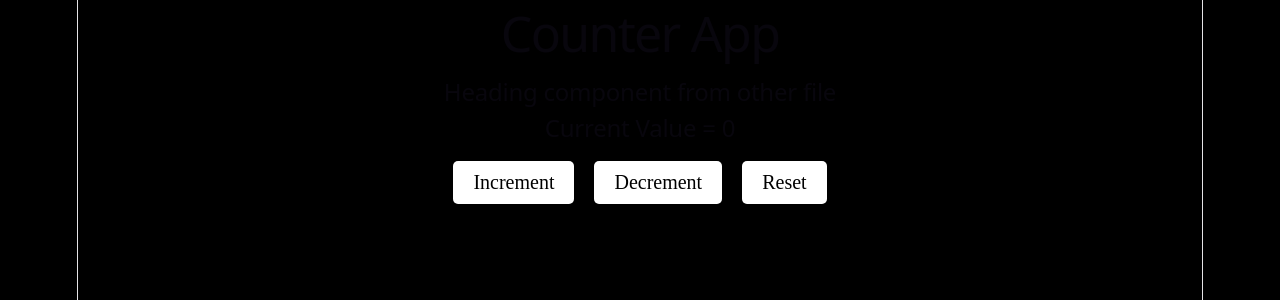
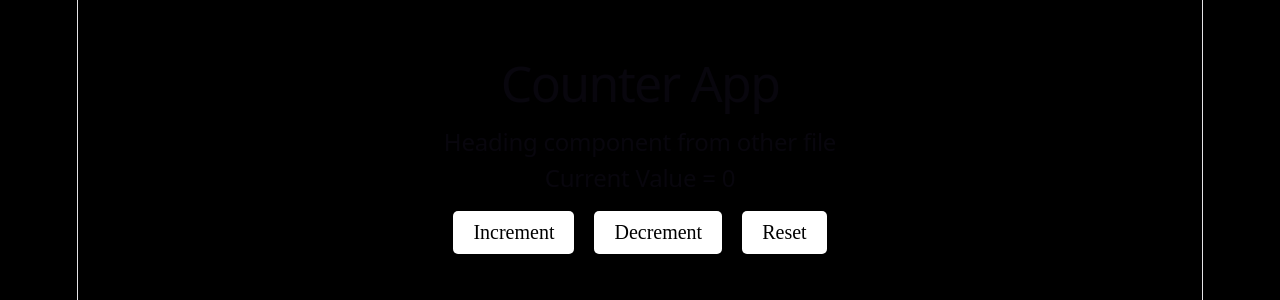
Before and after one commit to Aadityx/ReactPratice, a React (Vite) app in the folder Counter-App/: page / in a window 1280 px wide. Shown: the top 300 px of the page. Built offline with nearby package versions, Linux system fonts and the light colour scheme.

Commit message:
css updated

```diff
--- a/Counter-App/src/App.css
+++ b/Counter-App/src/App.css
@@ -3,10 +3,16 @@
   font-family: 'Times New Roman', Times, serif;
   color: white;
 }
+.App{
+  text-align: center;
+  margin-top: 50px;
+}
+
 .heading{
   text-align: center;
   font-size: 50px;
   margin-top: 20px;
+
 }
 .btn{
   padding: 10px 20px;
--- a/Counter-App/src/App.jsx
+++ b/Counter-App/src/App.jsx
@@ -18,7 +18,7 @@ function App() {
     setCount(0);
   }
   return (
-    <div>
+    <div className="App">
       <h1 className='heading'>{a}</h1>
       <Heading count={count}/> {/*value passing*/ }
       <button className='btn' onClick={incr}>Increment</button>
```
